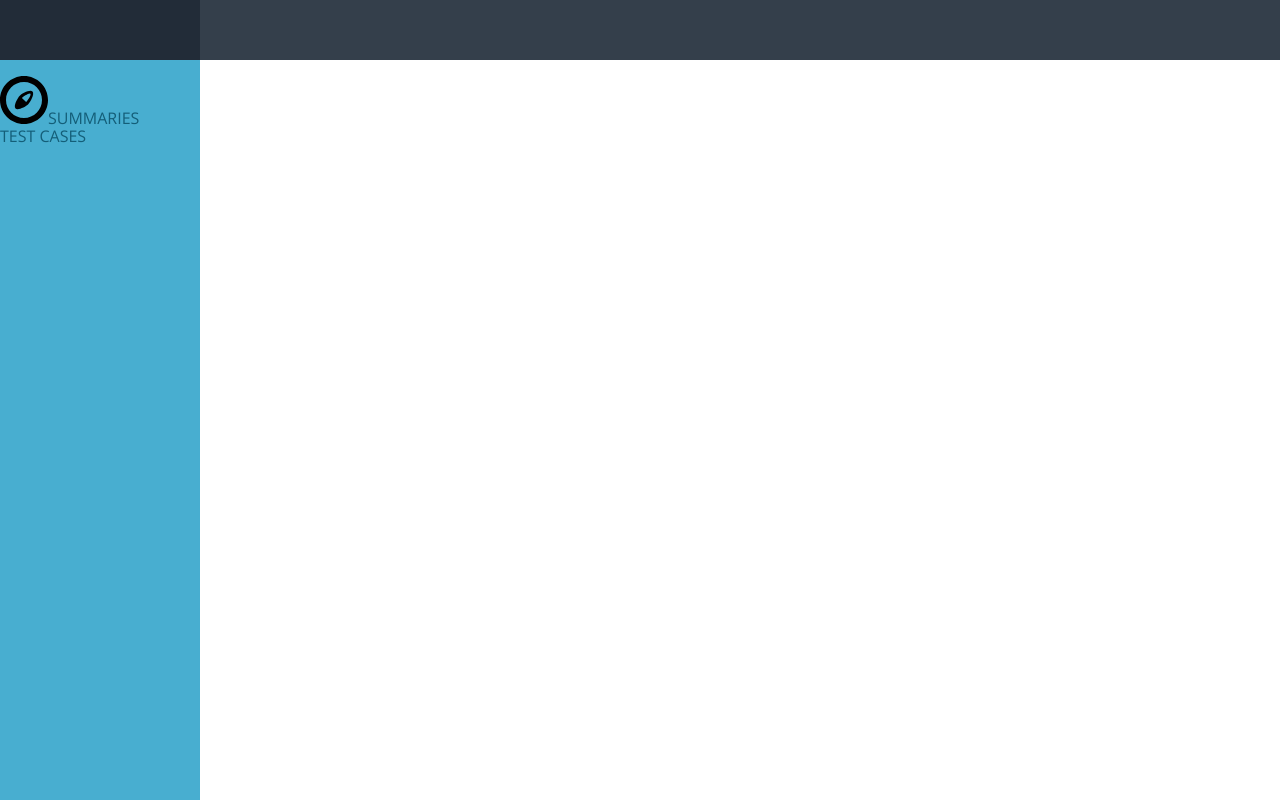
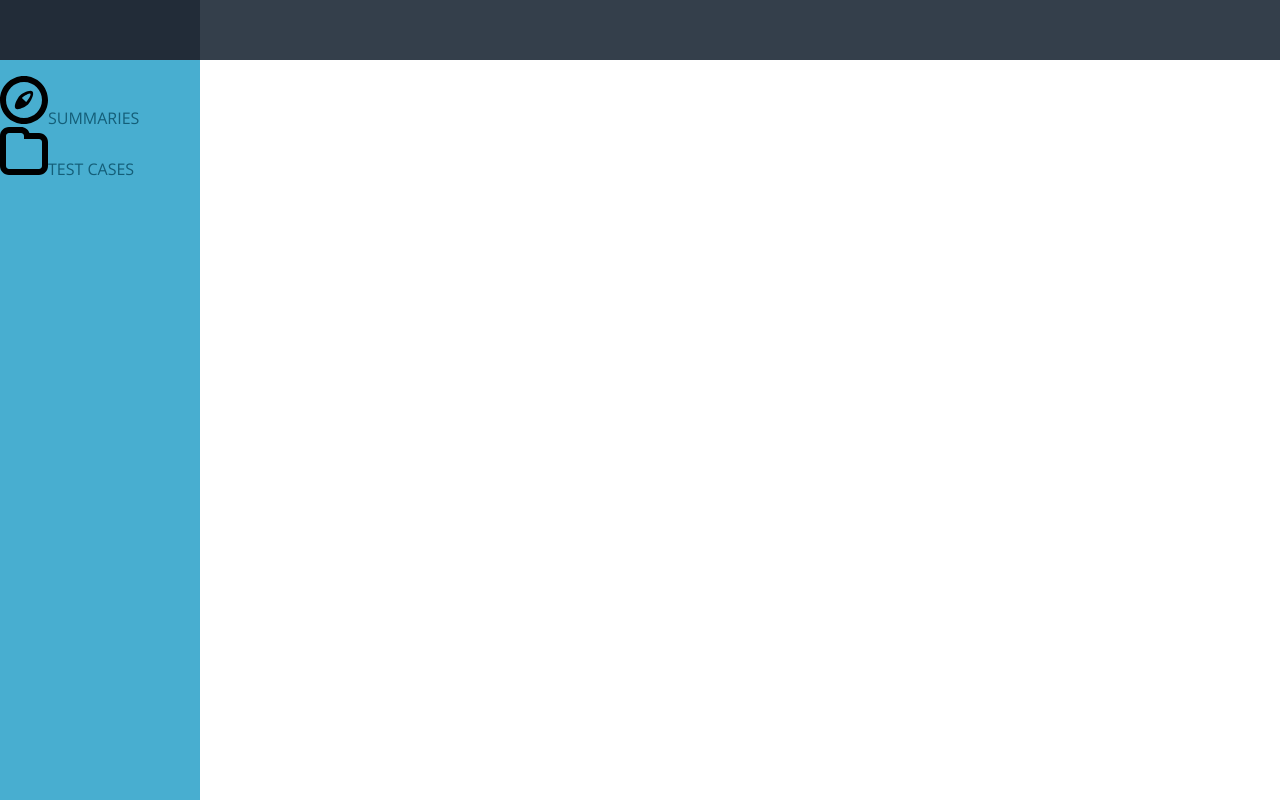
Before and after one commit to sunupf/reportCoba, a website: page index.html in a window 1280 px wide. Drawn offline with nearby package versions, Linux system fonts and the light colour scheme.

Commit message:
trying something

```diff
--- a/index.html
+++ b/index.html
@@ -15,7 +15,7 @@
         <div class="menu">
           <ul class="menuList">
             <li class="menuItem"><img src="assets/batch-master/svg/compass.svg" alt="summaries">SUMMARIES</li>
-            <li class="menuItem">TEST CASES</li>
+            <li class="menuItem"><img src="assets/batch-master/svg/folder.svg" alt="summaries">TEST CASES</li>
           </ul>
         </div>
       </div>
```
